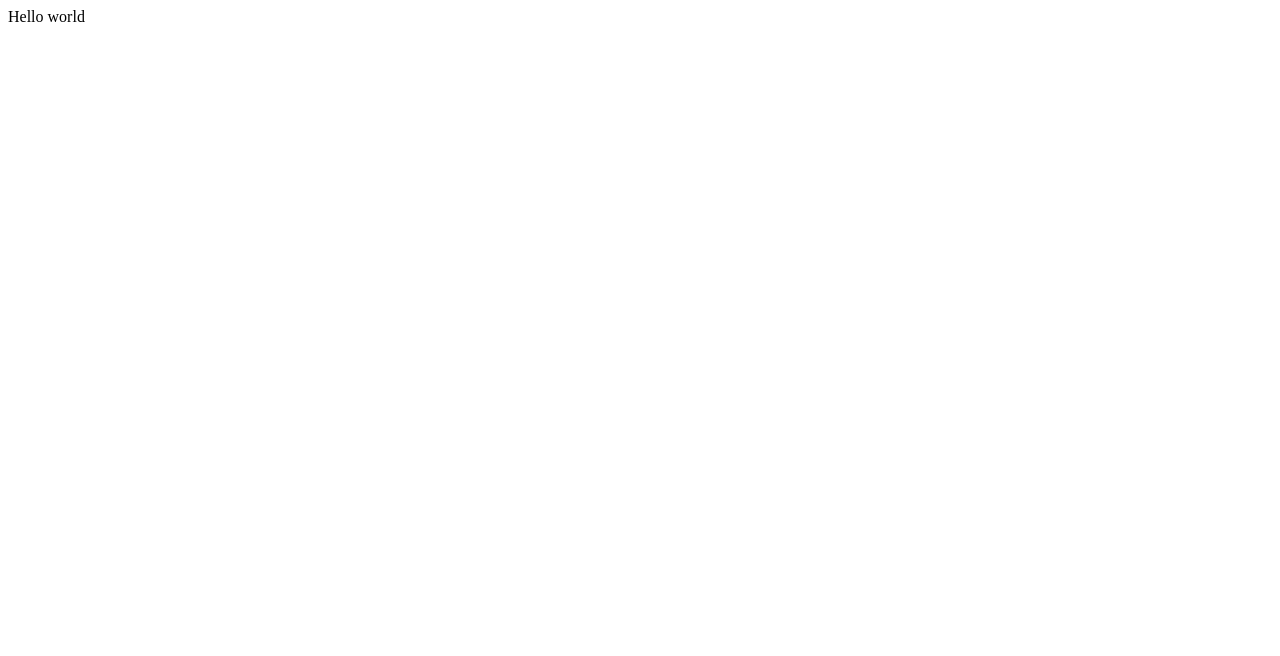
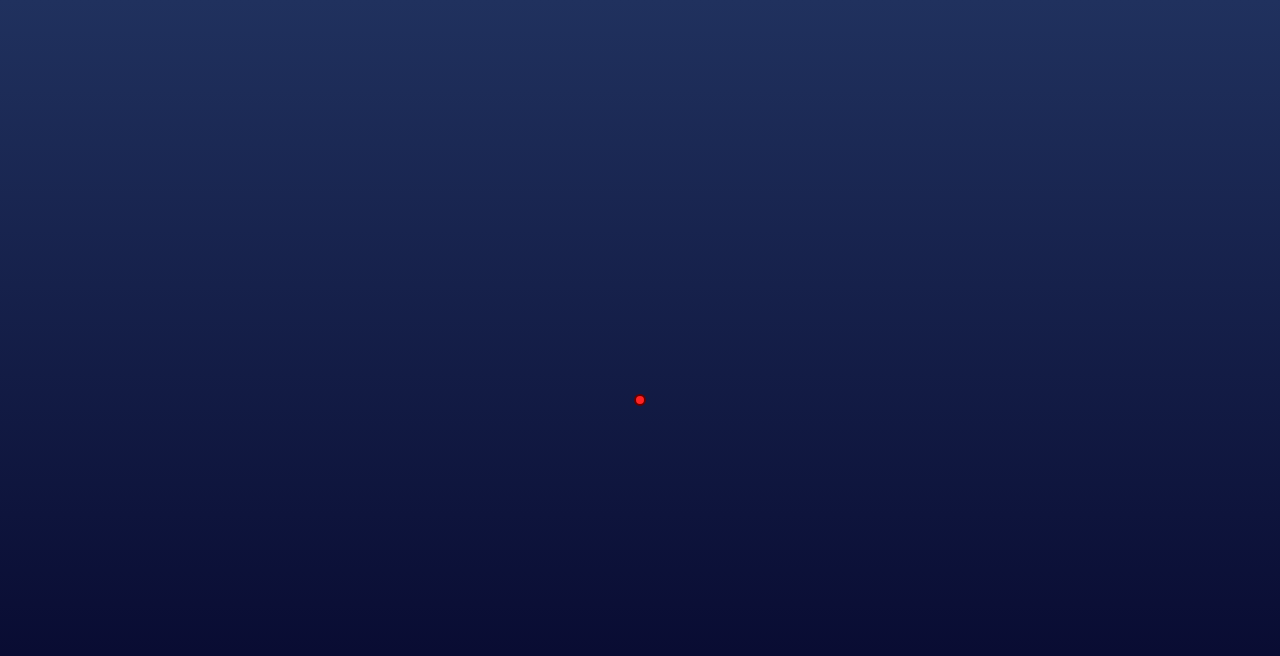
Before and after one commit to AurorahHarmony/aim-trainer, a plain HTML site: page index.html in a window 1280 px wide. Drawn offline with Linux system fonts and the light colour scheme.

Commit message:
Draw a single target dot to canvas

```diff
--- /dev/null
+++ b/css/theme.css
@@ -0,0 +1,13 @@
+html,
+body {
+    padding: 0;
+    margin: 0;
+    height: 100vh;
+    overflow: hidden;
+}
+
+#game {
+    background: linear-gradient(0deg, #040429 0%, #20315e 100%);
+    width: 100%;
+    height: 100%;
+}
--- a/index.html
+++ b/index.html
@@ -6,10 +6,15 @@
     <meta http-equiv="X-UA-Compatible" content="IE=edge">
     <meta name="viewport" content="width=device-width, initial-scale=1.0">
     <title>Aim Trainer</title>
+
+    <link rel="stylesheet" href="/css/theme.css">
 </head>
 
 <body>
-    Hello world
+    <canvas id="game">
+        Your browser does not support canvas. Please switch to a browser that supports canvas.
+    </canvas>
+    <script type="module" src="/js/app.js"></script>
 </body>
 
 </html>
--- /dev/null
+++ b/js/app.js
@@ -0,0 +1,14 @@
+/**
+ * Initialises the app.
+ */
+
+import Game from './classes/Game.js';
+
+window.addEventListener("load", function () {
+    const canvas = document.getElementById('game');
+
+    if (canvas) {
+        const game = new Game(canvas);
+        game.startGame();
+    }
+});
--- /dev/null
+++ b/js/classes/Game.js
@@ -0,0 +1,34 @@
+/**
+ * Game class definition.
+ */
+import Target from './Target.js';
+
+export default class Game {
+
+    /**
+     * Constructs the game instance.
+     * @param {HTMLCanvasElement} canvas
+     */
+    constructor(canvas) {
+        this.canvas = canvas;
+        this.ctx = canvas.getContext('2d');
+
+        this.updateCanvasSize();
+    }
+
+    /**
+     * Update the canvas size to be the full height and width of the window.
+     */
+    updateCanvasSize() {
+        this.canvas.width = window.innerWidth;
+        this.canvas.height = window.innerHeight;
+    }
+
+    /**
+     * Start the game.
+     */
+    startGame() {
+        const target = new Target(this.canvas.width / 2, this.canvas.height / 2, 5, this.canvas);
+        target.draw();
+    }
+}
--- /dev/null
+++ b/js/classes/Target.js
@@ -0,0 +1,34 @@
+/**
+ * Target class definition.
+ */
+
+export default class Target {
+    /**
+     * Constructs a new Target instance.
+     * @param {number} x
+     * @param {number} y
+     * @param {number} radius
+     * @param {HTMLCanvasElement} canvas
+     */
+    constructor(x, y, radius, canvas) {
+        this.x = x;
+        this.y = y;
+        this.radius = radius;
+        this.canvas = canvas;
+        this.ctx = canvas.getContext('2d');
+    }
+
+    /**
+     * Draw the target dot.
+     */
+    draw() {
+        this.ctx.beginPath();
+        this.ctx.arc(this.x, this.y, this.radius, 0, Math.PI * 2, false);
+        this.ctx.fillStyle = "#F22";
+        this.ctx.strokeStyle = "#600";
+        this.ctx.lineWidth = 2;
+        this.ctx.fill();
+        this.ctx.closePath();
+        this.ctx.stroke();
+    }
+}
```
